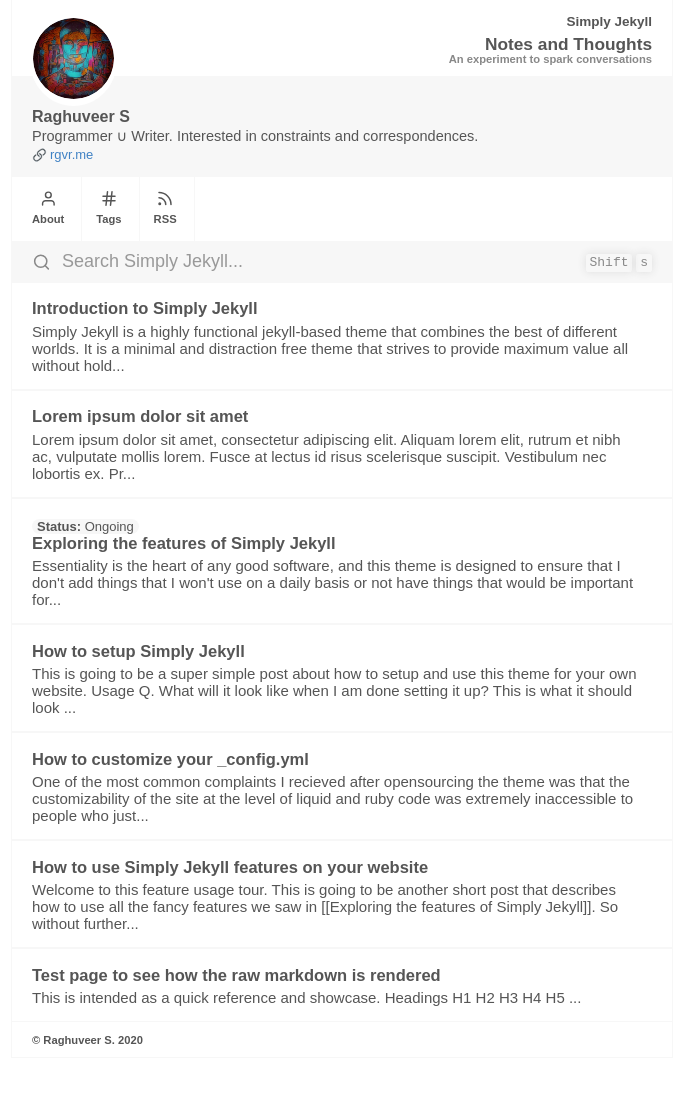
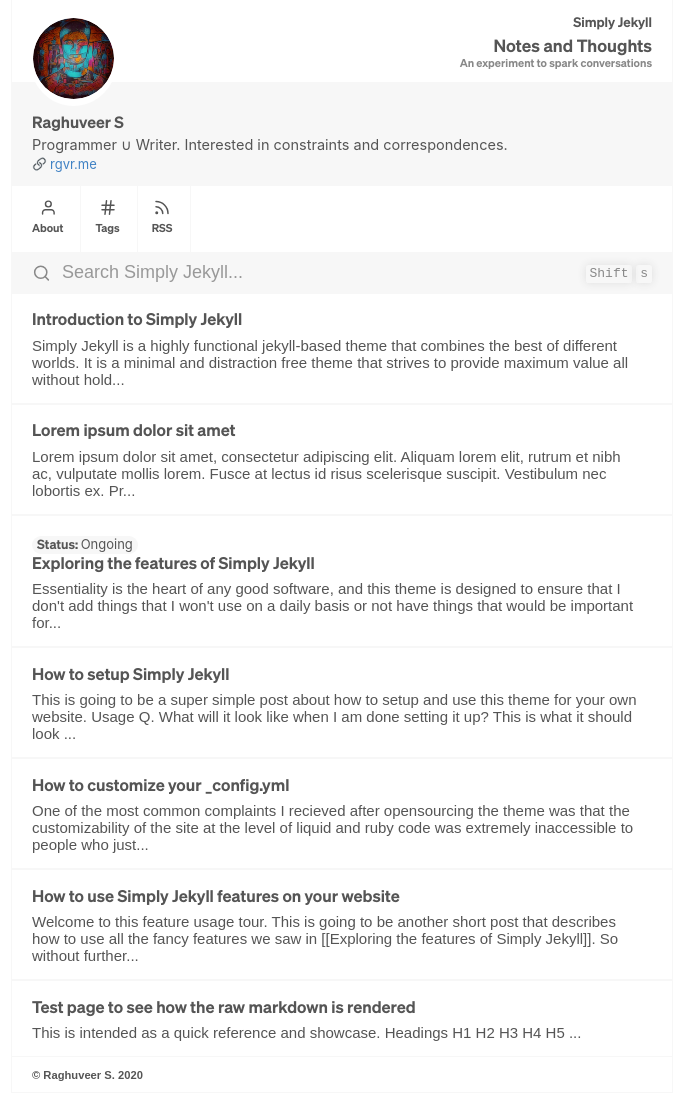
Before and after one commit to jsantiago611/digital-garden, a Jekyll site: the page built from index.md, in a window 1280 px wide. Shown: the whole page, without its empty margins (298-985 px from the left). Built offline with Jekyll 4.4.1, drawn with Linux system fonts in a browser that asks for light colours; some web fonts are replaced; before the commit the page ends 1058 px from its top, so only the background shows below that.

Commit message:
add soehne to body text

```diff
--- a/assets/css/Style.css
+++ b/assets/css/Style.css
@@ -6,9 +6,17 @@ layout: Stylesheet
 /* Containers: Body, Container, Box, Main, Header, Content */
 
 @font-face {
-   font-family: 'SOEHNE_HALBFETT';
+   font-family: 'SOEHNE';
+   src: url('../fonts/soehne-web-buch.woff2') format('woff2');
+   font-weight: 400;
+   font-style: normal;
+   font-display: swap;
+}
+
+@font-face {
+   font-family: 'SOEHNE';
    src: url('../fonts/soehne-web-halbfett_1.woff2') format('woff2');
-   font-weight: 400;
+   font-weight: 700;
    font-style: normal;
    font-display: swap;
 }
@@ -37,8 +45,8 @@ layout: Stylesheet
     --anchor-link-color: hsl(205, 12%, 70%);
     --search-placeholder-color: hsl(var(--main-hue), 0%, 60.0%);
     --searchbox-shadow-color:  hsl(204, 63.0%, 78.8%);
-    --heading-font-family: 'SOEHNE_HALBFETT', Georgia, serif;
-    --primary-font-family: sans-serif;
+    --heading-font-family: 'SOEHNE', -apple-system,system-ui,BlinkMacSystemFont,"Helvetica","Arial",sans-serif;
+    --primary-font-family: 'SOEHNE', -apple-system,system-ui,BlinkMacSystemFont,"Helvetica","Arial",sans-serif;
     --secondary-font-family: sans-serif;
 }
 
```
